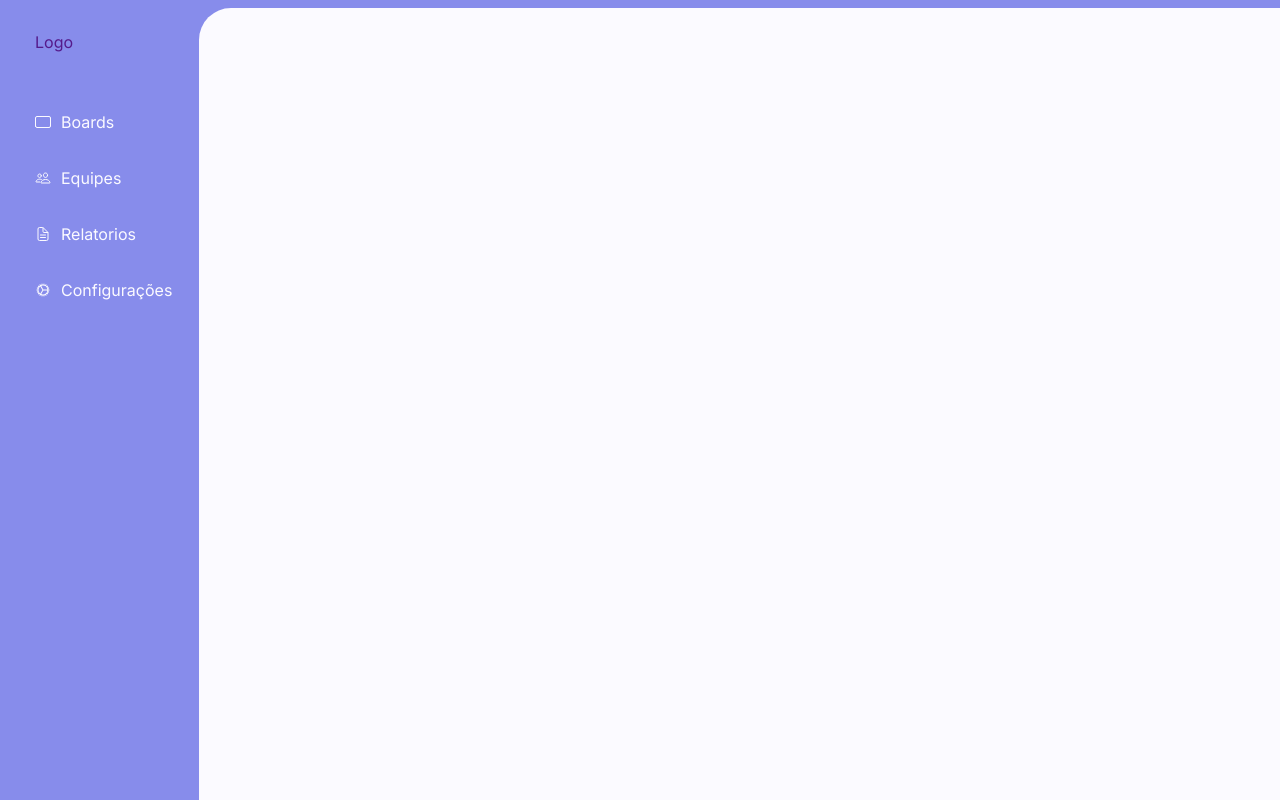
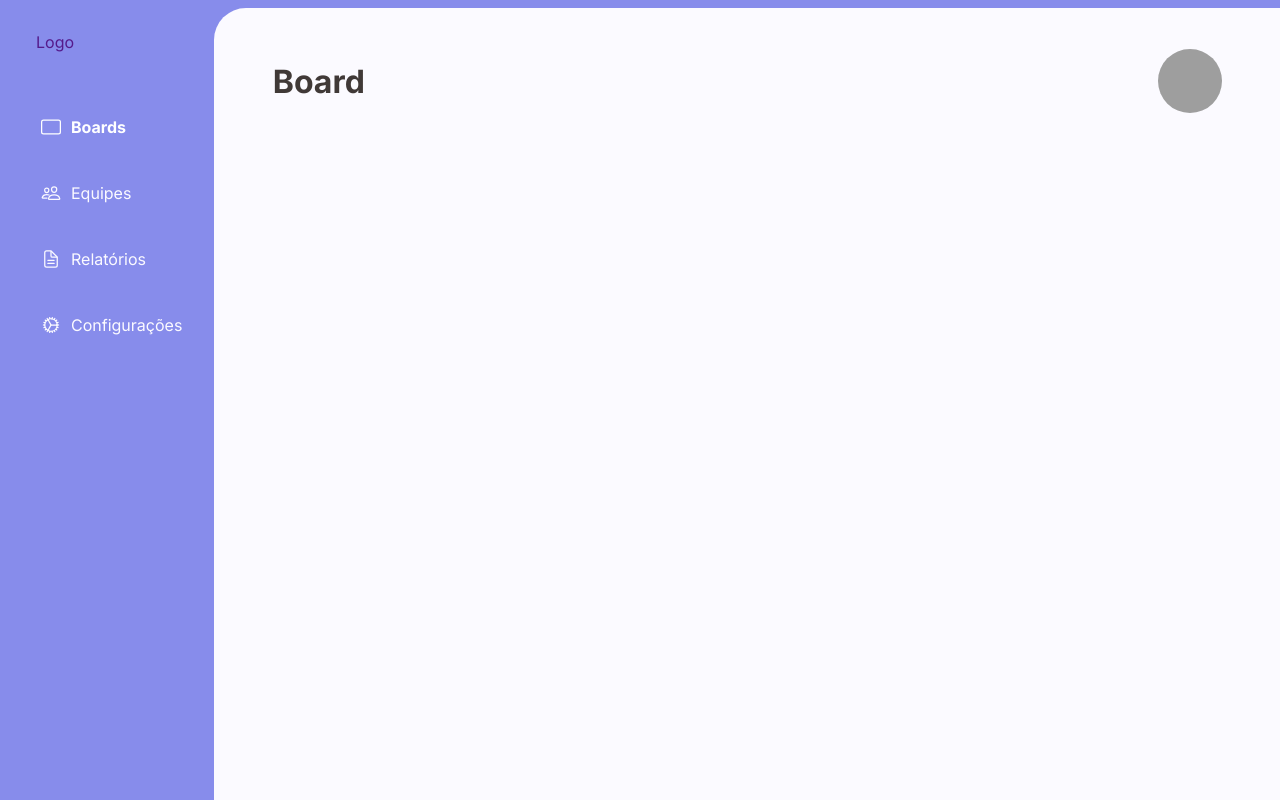
Before and after one commit to Isganzella/Drawer_Leads, a Flask app: page / in a window 1280 px wide. Run offline with Flask 3, Linux system fonts and the light colour scheme; grey boxes are pictures that could not be loaded.

```diff
--- a/app/static/css/style.css
+++ b/app/static/css/style.css
@@ -3,6 +3,7 @@
 :root{
     --bg-color: #878ceb;
     --bg-color-inner: #FBFAFF;
+    --color-fonts: #403937;
 }
 
 body{
@@ -20,6 +21,7 @@ main .inner{
     height: 100%;
     background-color: var(--bg-color-inner);
     border-top-left-radius: 32px;
+    padding: 3rem 2rem 0 2rem;
 }
 
 main{
@@ -27,14 +29,14 @@ main{
 }
 
 nav{
-    padding: 3.2rem 2.7rem 0 3.5rem;
-    min-width: 11.5rem;
+    padding: 3.2rem 2.7rem 0 3.6rem;
 }
 
 ul{
     margin-top: 6rem;
     display: grid;
     gap: 3.6rem;
+    min-width: 12rem;
 }
 
 ul li a{
@@ -42,4 +44,38 @@ ul li a{
     align-items: center;
     gap: 1rem;
     color: var(--bg-color-inner);
+    padding: 5px;
 }
+
+ul li a.active{
+    color: #fff;
+    font-weight: 700;
+}
+
+ul li a:hover{
+    color: #fff;
+    transform: scale(1.1);
+}
+
+a ion-icon{
+    font-size: 2rem;
+}
+
+section.title-avatar{
+    display: flex;
+    justify-content: space-between;
+    align-items: center;
+    padding: 1.1rem 2.4em;
+}
+
+section.title-avatar h1{
+    font-size: 3.2rem;
+    color: var(--color-fonts)
+}
+
+section.title-avatar img{
+    width: 64px;
+    height: 64px;
+    border-radius: 50%;
+    object-fit: cover;
+}
--- a/app/templates/index.html
+++ b/app/templates/index.html
@@ -22,13 +22,16 @@
             <ul>
                 <li><a href="" class="active"><ion-icon name="tablet-landscape-outline"></ion-icon> Boards</a></li>
                 <li><a href=""><ion-icon name="people-outline"></ion-icon> Equipes</a></li>
-                <li><a href=""><ion-icon name="document-text-outline"></ion-icon> Relatorios</a></li>
+                <li><a href=""><ion-icon name="document-text-outline"></ion-icon> Relatórios</a></li>
                 <li><a href=""><ion-icon name="cog-outline"></ion-icon>Configurações</a></li>
             </ul>
         </nav>
         <main>
             <div class="inner">
-
+                <section class="title-avatar">
+                    <h1>Board</h1>
+                    <img src="https://github.com/Isganzella.png" alt="Imagem de avatar" class="avatar">
+                </section>
             </div>
         </main>
     </div>
```
Also changed, not shown: 1 other file.
